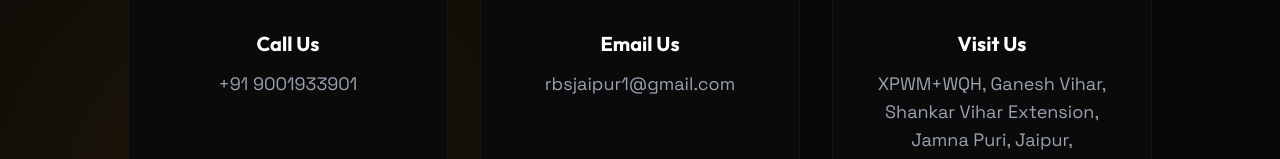
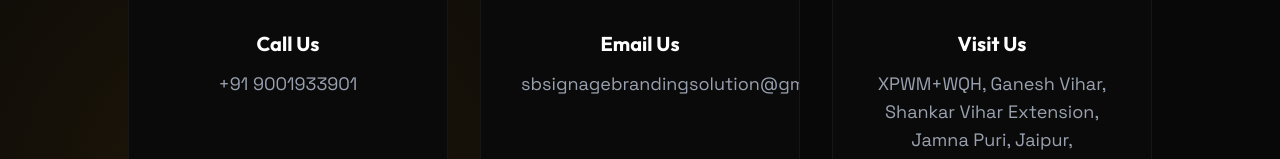
Before and after one commit to itsmechauhan/sbsignage, a React (Vite) app: page / in a window 1280 px wide. Shown: the part 6376-6535 px from the top of the page. Built offline with nearby package versions, Linux system fonts and the light colour scheme.

Commit message:
front end fix

```diff
--- a/src/App.tsx
+++ b/src/App.tsx
@@ -544,7 +544,7 @@ function App() {
           <div className="grid md:grid-cols-3 gap-8 max-w-5xl mx-auto">
             {[
               { icon: Phone, title: 'Call Us', info: '+91 9001933901', link: 'tel:+919001933901', color: 'from-amber-500 to-orange-600' },
-              { icon: Mail, title: 'Email Us', info: 'rbsjaipur1@gmail.com', link: 'mailto:rbsjaipur1@gmail.com', color: 'from-fuchsia-500 to-purple-600' },
+              { icon: Mail, title: 'Email Us', info: 'sbsignagebrandingsolution@gmail.com', link: 'mailto:sbsignagebrandingsolution@gmail.com', color: 'from-fuchsia-500 to-purple-600' },
               { icon: MapPin, title: 'Visit Us', info: 'XPWM+WQH, Ganesh Vihar, Shankar Vihar Extension, Jamna Puri, Jaipur, Rajasthan 302012', link: 'https://maps.app.goo.gl/frH9c1c64CkQGPDg7', color: 'from-cyan-500 to-blue-600' }
             ].map((item, i) => (
               <motion.a
```
